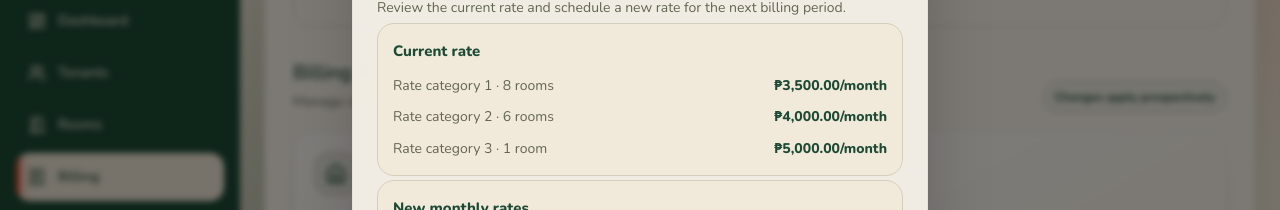
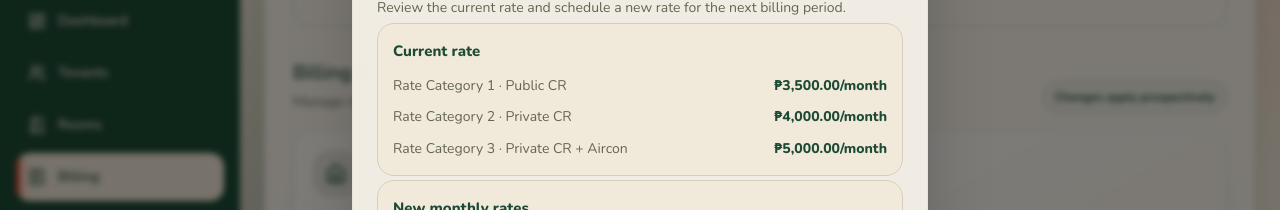
Before and after one commit to Lang-Shin/BH-Management-System, a React (Vite) app: page /billing in a window 1280 px wide. Both pictures are taken after a click on the button 522 px from the left and 1796 px from the top of the page. Shown: the part 1552-1762 px from the top of the page. Built offline with nearby package versions, Linux system fonts and the light colour scheme.

Commit message:
feat(billing): refine current rent rate labels

```diff
--- a/src/features/billing/billing-rate-dialog.tsx
+++ b/src/features/billing/billing-rate-dialog.tsx
@@ -18,6 +18,12 @@ const unitLabels: Record<ChargeCategory, string> = {
   ELECTRICITY: 'per kWh',
   WATER: 'per tenant per billing period',
   WASHING_MACHINE: 'per subscribed room per billing period',
+}
+
+const currentRentRateLabels: Record<RoomCategoryId, string> = {
+  RATE_3500: 'Rate Category 1 · Public CR',
+  RATE_4000: 'Rate Category 2 · Private CR',
+  RATE_5000: 'Rate Category 3 · Private CR + Aircon',
 }
 
 function centsToInput(cents: number): string {
@@ -125,7 +131,7 @@ export function BillingRateDialog({ kind, title, onSaved }: { kind: ChargeCatego
       <section className="billing-rate-dialog-section" aria-labelledby="current-rate-title">
         <h2 id="current-rate-title">Current rate</h2>
         {kind === 'RENT'
-          ? <dl className="billing-rate-current-list">{activeRentRates.map(({ categoryId, rate }) => <div key={categoryId}><dt>{roomCategoryLabel(categoryId)} · {data.rooms.filter(room => room.categoryId === categoryId).length} {data.rooms.filter(room => room.categoryId === categoryId).length === 1 ? 'room' : 'rooms'}</dt><dd>{rate ? `${formatMoney(rate.monthlyRentCents)}/month` : 'Rate needs review'}</dd></div>)}</dl>
+          ? <dl className="billing-rate-current-list">{activeRentRates.map(({ categoryId, rate }) => <div key={categoryId}><dt>{currentRentRateLabels[categoryId]}</dt><dd>{rate ? `${formatMoney(rate.monthlyRentCents)}/month` : 'Rate needs review'}</dd></div>)}</dl>
           : <p className="billing-rate-current-value">{activeUtilityCents != null ? formatMoney(activeUtilityCents) : 'Rate needs review'}<span>{unitLabels[kind]}</span></p>}
       </section>
 
```
Also changed, not shown: 1 other file (tests, documents, lock files or other folders).
